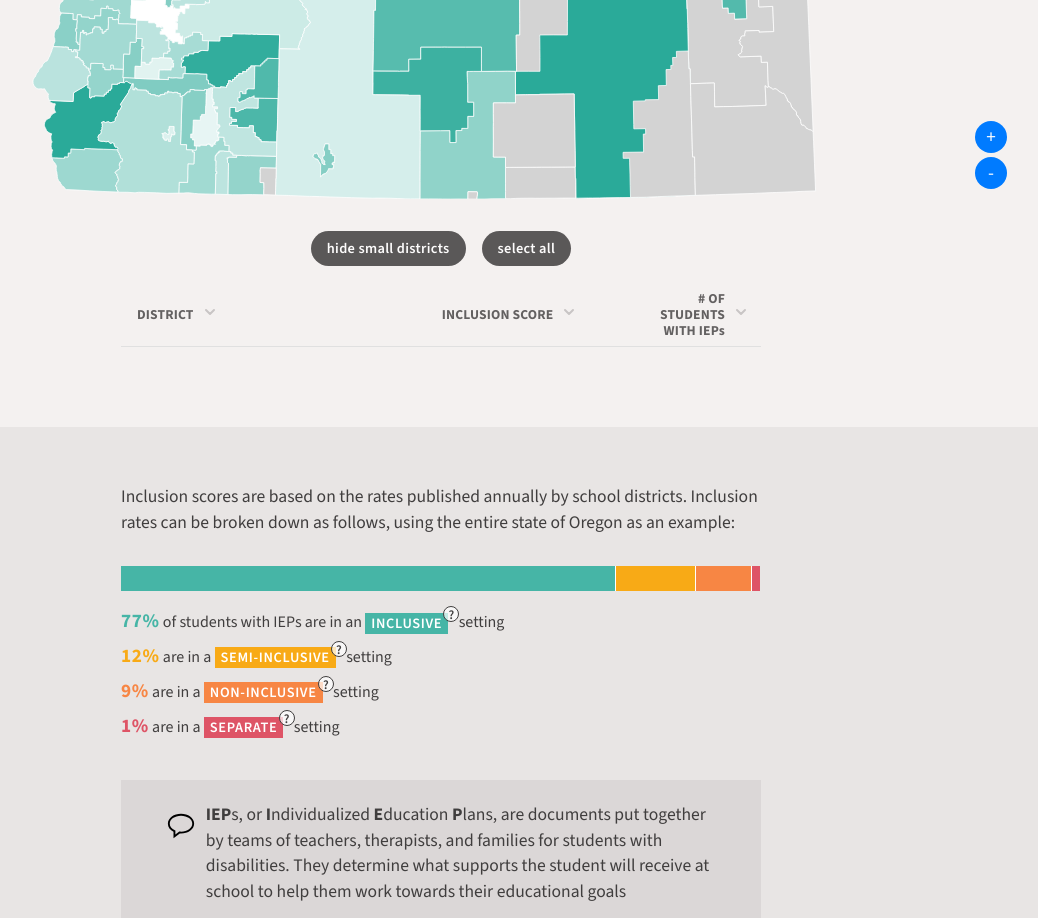
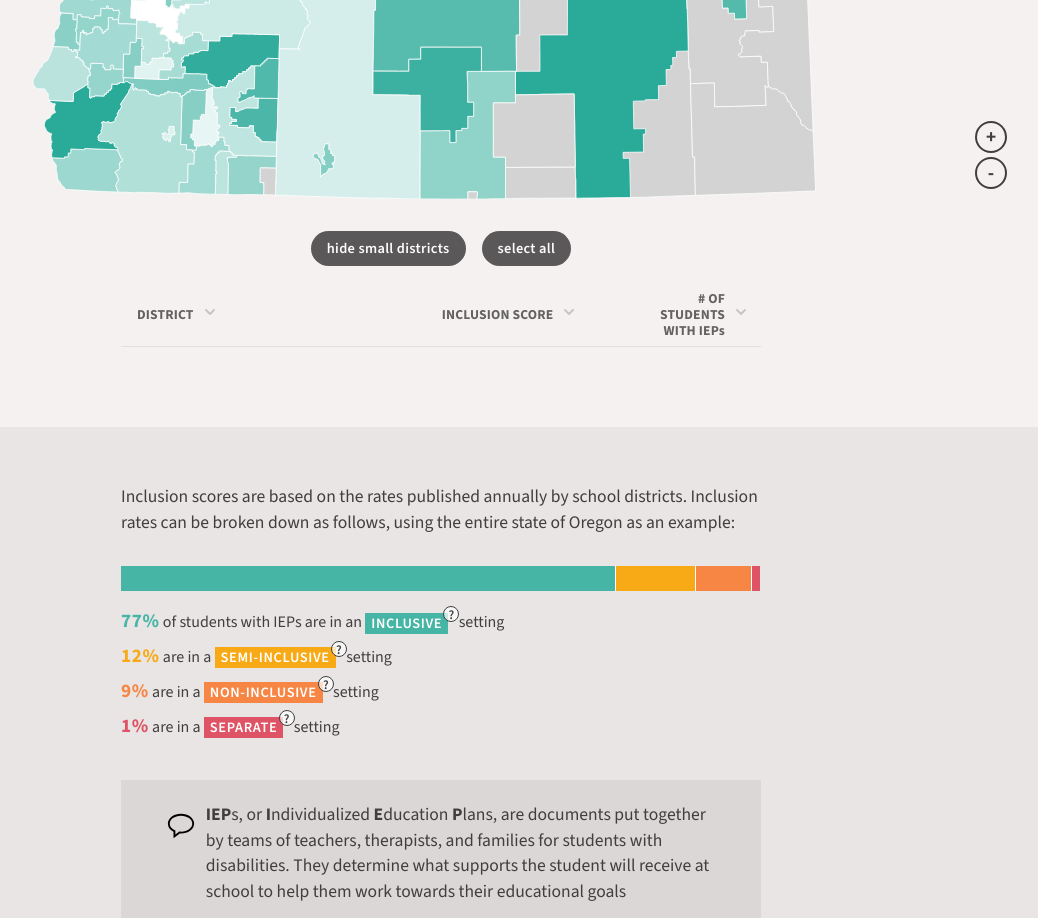
Before and after one commit to bronna/inclusion, a SvelteKit app: page / in a window 1280 px wide. Shown: the part 1140-2058 px from the top of the page, without its empty margins (199-1237 px from the left). Built offline with nearby package versions, Linux system fonts and the light colour scheme.

Commit message:
button update

```diff
--- a/src/components/StateMap.svelte
+++ b/src/components/StateMap.svelte
@@ -290,16 +290,10 @@
 
     </svg>
 
-    <!-- <div class="zoom-controls">
+    <div class="zoom-controls">
       <button class="zoom-button" on:click={() => applyZoom(1.2)}>+</button>
       <button class="zoom-button" on:click={() => applyZoom(0.8)}>-</button>
-    </div> -->
-
-    <div class="basic-zoom-controls">
-      <button class="basic-zoom-button" on:click={() => applyZoom(1.2)}>+</button>
-      <button class="basic-zoom-button" on:click={() => applyZoom(0.8)}>-</button>
     </div>
-
 </div>
 
 <style>
@@ -346,36 +340,6 @@
     }
   }
 
-  .basic-zoom-controls {
-    position: absolute;
-    bottom: 10px;
-    right: 10px;
-    display: flex;
-    flex-direction: column;
-    gap: 4px;
-}
-
-.basic-zoom-button {
-    display: flex;
-    align-items: center;
-    justify-content: center;
-    background-color: #007bff; /* Example color */
-    width: 2rem;
-    height: 2rem;
-    border-radius: 50%;
-    color: white;
-    cursor: pointer;
-    font-size: 1.2rem;
-    border: none;
-    aspect-ratio: 1 / 1; /* Ensure circular shape */
-}
-
-@media (max-width: 768px) {
-    .basic-zoom-button {
-        font-size: 1.4rem;
-    }
-}
-
   .zoom-button:hover {
       background-color: white;
   }
```
